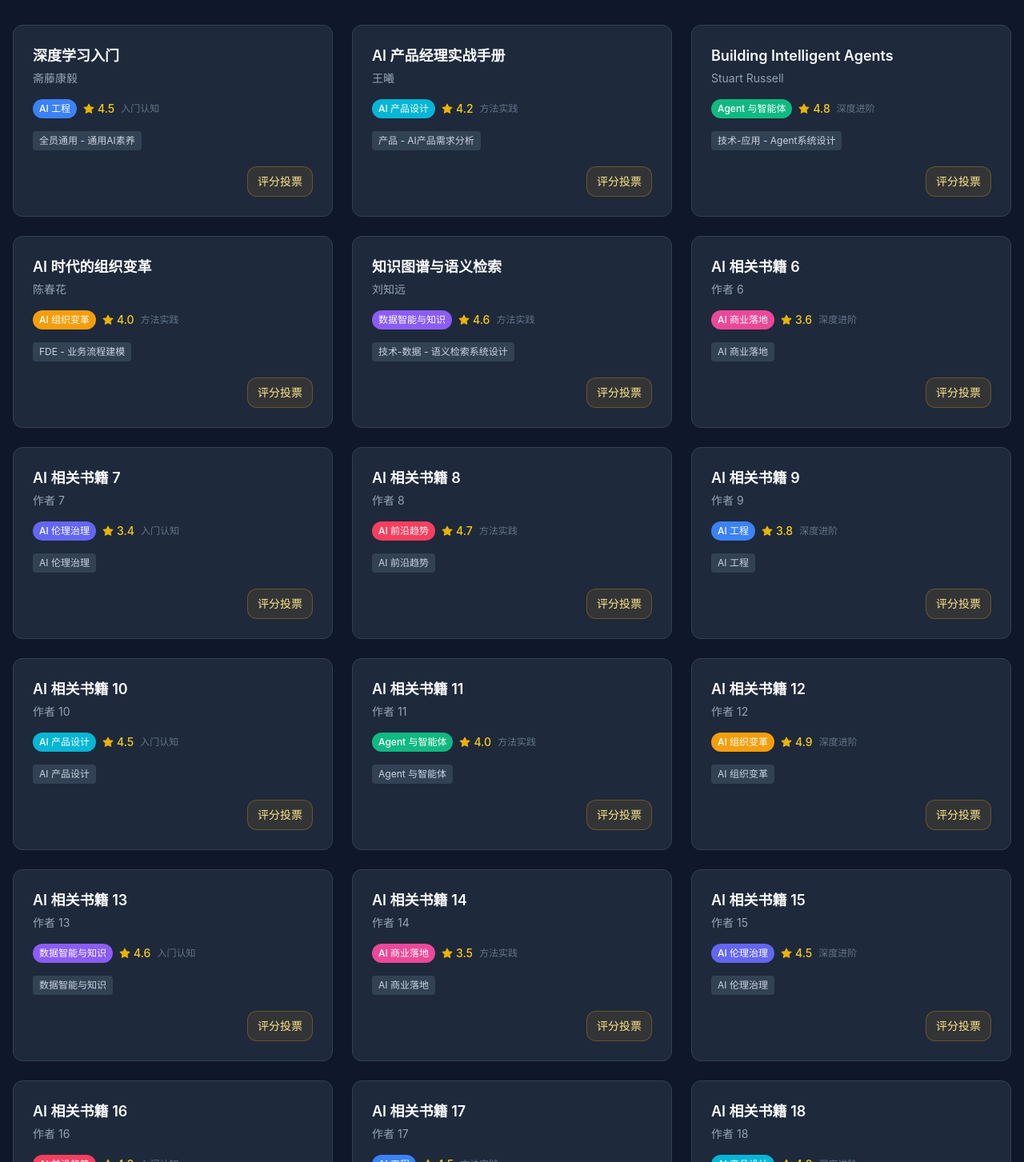
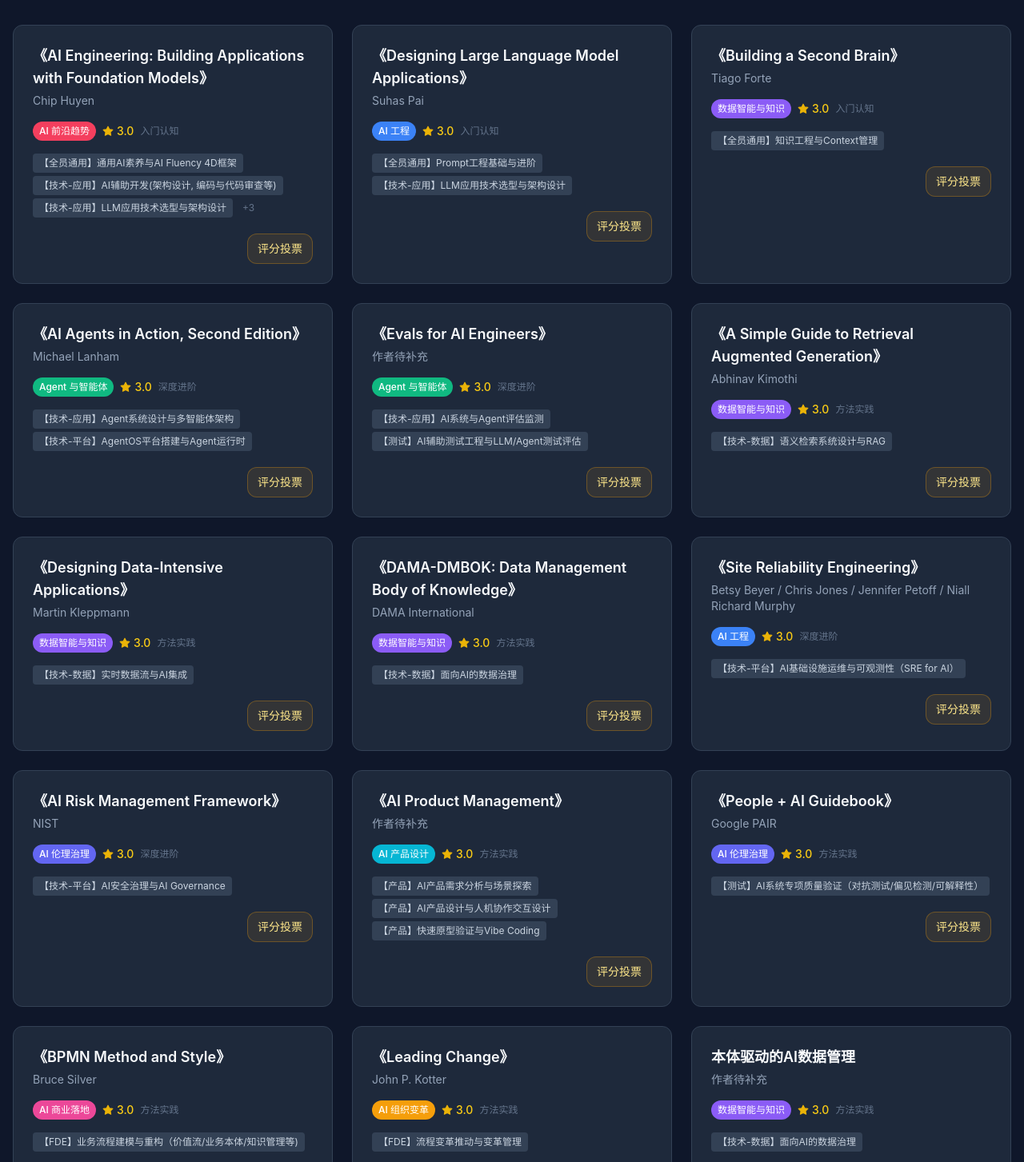
Before and after one commit to Sijie0607/AI-Native-Radar-YFversion, a React (Vite) app: page /list in a window 1280 px wide. Shown: the part 597-2050 px from the top of the page at 80% size. Built offline with nearby package versions, Linux system fonts and the light colour scheme.

Commit message:
chore: sync current changes before GitHub push

```diff
--- a/src/mocks/mockData.ts
+++ b/src/mocks/mockData.ts
@@ -1,5 +1,15 @@
-import { Book, Domain } from '../types';
+import { Book, DifficultyLevel, Domain, Recommendation } from '../types';
 import { DOMAINS } from '../constants';
+
+interface ImportedBookSeed {
+  title: string;
+  author: string;
+  themes: string[];
+  degree: string;
+  reason: string;
+  link?: string;
+  recommenders: string[];
+}
 
 const DOMAIN_BOOK_METADATA: Record<
   Domain,
@@ -56,6 +66,300 @@
   };
 }
 
+const IMPORTED_BOOKS: ImportedBookSeed[] = [
+  {
+    title: '《AI Engineering: Building Applications with Foundation Models》',
+    author: 'Chip Huyen',
+    themes: [
+      '【全员通用】通用AI素养与AI Fluency 4D框架',
+      '【技术-应用】AI辅助开发(架构设计,  编码与代码审查等)',
+      '【技术-应用】LLM应用技术选型与架构设计',
+      '【技术-平台】LLMOps平台设计与模型全生命周期管理',
+      '【技术-平台】模型推理优化与加速（量化/推理服务）',
+      '【FDE】AI应用生产部署与交付实施',
+    ],
+    degree: '⭐⭐⭐',
+    reason: '来自AI-Native能力模型_学习进阶路径与参考资料库的官方推荐',
+    recommenders: [],
+  },
+  {
+    title: '《Designing Large Language Model Applications》',
+    author: 'Suhas Pai',
+    themes: ['【全员通用】Prompt工程基础与进阶', '【技术-应用】LLM应用技术选型与架构设计'],
+    degree: '⭐⭐⭐',
+    reason: '来自AI-Native能力模型_学习进阶路径与参考资料库的官方推荐',
+    recommenders: [],
+  },
+  {
+    title: '《Building a Second Brain》',
+    author: 'Tiago Forte',
+    themes: ['【全员通用】知识工程与Context管理'],
+    degree: '⭐⭐⭐',
+    reason: '来自AI-Native能力模型_学习进阶路径与参考资料库的官方推荐',
+    recommenders: [],
+  },
+  {
+    title: '《AI Agents in Action, Second Edition》',
+    author: 'Michael Lanham',
+    themes: ['【技术-应用】Agent系统设计与多智能体架构', '【技术-平台】AgentOS平台搭建与Agent运行时'],
+    degree: '⭐⭐⭐',
+    reason: '来自AI-Native能力模型_学习进阶路径与参考资料库的官方推荐',
+    recommenders: [],
+  },
+  {
+    title: '《Evals for AI Engineers》',
+    author: '作者待补充',
+    themes: ['【技术-应用】AI系统与Agent评估监测', '【测试】AI辅助测试工程与LLM/Agent测试评估'],
+    degree: '⭐⭐⭐',
+    reason: '来自AI-Native能力模型_学习进阶路径与参考资料库的官方推荐',
+    recommenders: [],
+  },
+  {
+    title: '《A Simple Guide to Retrieval Augmented Generation》',
+    author: 'Abhinav Kimothi',
+    themes: ['【技术-数据】语义检索系统设计与RAG'],
+    degree: '⭐⭐⭐',
+    reason: '来自AI-Native能力模型_学习进阶路径与参考资料库的官方推荐',
+    recommenders: [],
+  },
+  {
+    title: '《Designing Data-Intensive Applications》',
+    author: 'Martin Kleppmann',
+    themes: ['【技术-数据】实时数据流与AI集成'],
+    degree: '⭐⭐⭐',
+    reason: '来自AI-Native能力模型_学习进阶路径与参考资料库的官方推荐',
+    recommenders: [],
+  },
+  {
+    title: '《DAMA-DMBOK: Data Management Body of Knowledge》',
+    author: 'DAMA International',
+    themes: ['【技术-数据】面向AI的数据治理'],
+    degree: '⭐⭐⭐',
+    reason: '来自AI-Native能力模型_学习进阶路径与参考资料库的官方推荐',
+    recommenders: [],
+  },
+  {
+    title: '《Site Reliability Engineering》',
+    author: 'Betsy Beyer / Chris Jones / Jennifer Petoff / Niall Richard Murphy',
+    themes: ['【技术-平台】AI基础设施运维与可观测性（SRE for AI）'],
+    degree: '⭐⭐⭐',
+    reason: '来自AI-Native能力模型_学习进阶路径与参考资料库的官方推荐',
+    recommenders: [],
+  },
+  {
+    title: '《AI Risk Management Framework》',
+    author: 'NIST',
+    themes: ['【技术-平台】AI安全治理与AI Governance'],
+    degree: '⭐⭐⭐',
+    reason: '来自AI-Native能力模型_学习进阶路径与参考资料库的官方推荐',
+    recommenders: [],
+  },
+  {
+    title: '《AI Product Management》',
+    author: '作者待补充',
+    themes: ['【产品】AI产品需求分析与场景探索', '【产品】AI产品设计与人机协作交互设计', '【产品】快速原型验证与Vibe Coding'],
+    degree: '⭐⭐⭐',
+    reason: '来自AI-Native能力模型_学习进阶路径与参考资料库的官方推荐',
+    recommenders: [],
+  },
+  {
+    title: '《People + AI Guidebook》',
+    author: 'Google PAIR',
+    themes: ['【测试】AI系统专项质量验证（对抗测试/偏见检测/可解释性）'],
+    degree: '⭐⭐⭐',
+    reason: '来自AI-Native能力模型_学习进阶路径与参考资料库的官方推荐',
+    recommenders: [],
+  },
+  {
+    title: '《BPMN Method and Style》',
+    author: 'Bruce Silver',
+    themes: ['【FDE】业务流程建模与重构（价值流/业务本体/知识管理等)'],
+    degree: '⭐⭐⭐',
+    reason: '来自AI-Native能力模型_学习进阶路径与参考资料库的官方推荐',
+    recommenders: [],
+  },
+  {
+    title: '《Leading Change》',
+    author: 'John P. Kotter',
+    themes: ['【FDE】流程变革推动与变革管理'],
+    degree: '⭐⭐⭐',
+    reason: '来自AI-Native能力模型_学习进阶路径与参考资料库的官方推荐',
+    recommenders: [],
+  },
+  {
+    title: '本体驱动的AI数据管理',
+    author: '作者待补充',
+    themes: ['【技术-数据】面向AI的数据治理'],
+    degree: '⭐⭐⭐',
+    reason: 'AI时代，数据管理已发生重大变化，基于本体驱动的AI数据管理将是未来的主要方向之一',
+    link: 'https://baike.baidu.com/item/%E6%9C%AC%E4%BD%93%E9%A9%B1%E5%8A%A8%E7%9A%84AI%E6%95%B0%E6%8D%AE%E7%AE%A1%E7%90%86/67865910',
+    recommenders: ['张为普'],
+  },
+  {
+    title: '《Hands-On Large Language Models》',
+    author: 'Jay Alammar / Maarten Grootendorst',
+    themes: ['【全员通用】通用AI素养与AI Fluency 4D框架'],
+    degree: '⭐⭐⭐⭐',
+    reason: '构建对transformers与embeddings如何处理文本的"可视直觉"。Jay Alammar以机器学习可视化指南闻名，本书把这种可视方法贯穿LLM全生命周期，把抽象数学讲得很"落地"。',
+    link: 'https://www.oreilly.com/library/view/hands-on-large-language/9781098150969/',
+    recommenders: ['张娜'],
+  },
+  {
+    title: "《LLM Engineer's Handbook》",
+    author: 'Paul Iusztin / Maxime Labonne',
+    themes: ['【技术-应用】AI辅助开发(架构设计,  编码与代码审查等)'],
+    degree: '⭐⭐⭐⭐',
+    reason: '动手实现完整的数据与fine-tuning生命周期。手把手带你构建开源系统LLM Twin，从数据收集到模型部署的完整生命周期。你会学到SFT与preference alignment的实用差异，以及parameter-efficient fine-tuning。',
+    link: 'https://www.packtpub.com/en-US/product/llm-engineers-handbook-9781836200079',
+    recommenders: ['张娜'],
+  },
+  {
+    title: '《Designing Multi-Agent Systems》',
+    author: 'Victor Dibia',
+    themes: ['【技术-应用】Agent系统设计与多智能体架构'],
+    degree: '⭐⭐⭐⭐',
+    reason: '从零学习agent architecture的第一性原理。Victor Dibia是微软首席研究员、AutoGen Studio作者，本书走first-principles路子：从零实现feature-complete的agent库。覆盖collaboration、observability、interruptibility等模式。',
+    link: 'https://www.manning.com/books/designing-multi-agent-systems',
+    recommenders: ['张娜'],
+  },
+  {
+    title: '《Building Agentic AI》',
+    author: 'Sinan Ozdemir',
+    themes: ['【技术-应用】Agent系统设计与多智能体架构'],
+    degree: '⭐⭐⭐⭐',
+    reason: '为企业环境优化agent workflows。Sinan Ozdemir带你超越基本chatbots，构建能产生可量化业务价值的autonomous agents。覆盖multimodal AI、quantization、speculative decoding等优化。',
+    link: 'https://www.informit.com/store/building-agentic-ai-workflows-fine-tuning-optimization-9780135489772',
+    recommenders: ['张娜'],
+  },
+  {
+    title: '《Agentic AI Engineering》',
+    author: 'Yi Zhou',
+    themes: ['【技术-应用】AI系统与Agent评估监测'],
+    degree: '⭐⭐⭐⭐',
+    reason: '让agents扛住真实世界与合规审计。Yi Zhou提出Agentic Stack、Agentic Maturity Ladder、Trust Envelope。你会为"运动中的信任"而工程化——让系统在不确定中推理、又能负责任地自适应。',
+    link: 'https://argolong.com/agentic-engineering-book',
+    recommenders: ['张娜'],
+  },
+  {
+    title: '《LLMOps: Managing Large Language Models in Production》',
+    author: 'Abi Aryan',
+    themes: ['【技术-平台】LLMOps平台设计与模型全生命周期管理'],
+    degree: '⭐⭐⭐⭐',
+    reason: '在真金白银场景下让LLM systems平稳运行。Abi Aryan讲清新的LLMOps学科：如何处理prompt drift、如何运行automated regression tests。传统MLOps面对generative AI会"土崩瓦解"。',
+    link: 'https://www.oreilly.com/library/view/llmops/9781098154165/',
+    recommenders: ['张娜'],
+  },
+  {
+    title: '《AI Systems Performance Engineering》',
+    author: 'Chris Fregly',
+    themes: ['【技术-平台】模型推理优化与加速（量化/推理服务）'],
+    degree: '⭐⭐⭐⭐',
+    reason: '在hardware、software、algorithms三层做硬核优化。Chris Fregly深入GPU memory management、CUDA kernels与基于PyTorch的算法。你会学会profile、诊断并清除复杂AI pipelines的performance bottlenecks。',
+    recommenders: ['张娜'],
+  },
+  {
+    title: '《Generative AI Design Patterns》',
+    author: 'Valliappa Lakshmanan / Hannes Hapke',
+    themes: ['【技术-应用】LLM应用技术选型与架构设计'],
+    degree: '⭐⭐⭐⭐',
+    reason: '32个成熟的设计模式，直击你每天遇到的挑战：hallucinations、nondeterministic responses、knowledge cutoffs。每个pattern都描述特定问题、给出带代码的验证解，并讨论取舍。你和团队会拥有共享词汇。',
+    recommenders: ['张娜'],
+  },
+  {
+    title: '《Mastering Retrieval-Augmented Generation》',
+    author: 'Ranajoy Bose',
+    themes: ['【技术-数据】语义检索系统设计与RAG'],
+    degree: '⭐⭐⭐⭐',
+    reason: '把RAG从周末原型扩到企业级生产系统。Ranajoy Bose系统讲解document processing与vector optimization的成熟技巧，覆盖graph-based approaches与multi-modal systems等高级检索策略。你会学到如何fine-tune embedding models。',
+    recommenders: ['张娜'],
+  },
+  {
+    title: '《System Design For Large Language Models》',
+    author: 'Marc Rolland',
+    themes: ['【技术-应用】LLM应用技术选型与架构设计'],
+    degree: '⭐⭐⭐⭐',
+    reason: '把prompts当成"严肃的系统边界"，而非"文案活儿"。Marc Rolland构建严谨的systems框架，汲取systems engineering、safety analysis、control theory的方法。你会打造让failure"可被观测"的observability mechanisms。',
+    recommenders: ['张娜'],
+  },
+];
+
+function mapThemeToDomain(theme: string): Domain {
+  if (theme.includes('Agent系统设计') || theme.includes('AgentOS') || theme.includes('Agent评估')) {
+    return 'agent-and-intelligent-systems';
+  }
+  if (
+    theme.includes('知识工程') ||
+    theme.includes('语义检索') ||
+    theme.includes('实时数据流') ||
+    theme.includes('数据治理')
+  ) {
+    return 'data-intelligence-and-knowledge';
+  }
+  if (theme.includes('AI安全治理') || theme.includes('Governance') || theme.includes('质量验证')) {
+    return 'ai-ethics-and-governance';
+  }
+  if (theme.includes('流程变革') || theme.includes('变革管理')) {
+    return 'ai-organizational-transformation';
+  }
+  if (theme.includes('业务流程建模') || theme.includes('交付实施')) {
+    return 'ai-business-implementation';
+  }
+  if (theme.includes('产品') || theme.includes('Vibe Coding')) {
+    return 'ai-product-design';
+  }
+  if (theme.includes('AI Fluency') || theme.includes('通用AI素养')) {
+    return 'ai-frontier-trends';
+  }
+  return 'ai-engineering';
+}
+
+function mapThemeToDifficulty(theme: string): DifficultyLevel {
+  if (theme.includes('通用AI素养') || theme.includes('Prompt工程') || theme.includes('知识工程')) {
+    return 1;
+  }
+  if (
+    theme.includes('技术-平台') ||
+    theme.includes('Agent系统设计') ||
+    theme.includes('AgentOS') ||
+    theme.includes('Agent评估')
+  ) {
+    return 3;
+  }
+  return 2;
+}
+
+function scoreFromDegree(degree: string): number {
+  if (degree.includes('⭐⭐⭐⭐')) {
+    return 4;
+  }
+  return 3;
+}
+
+function buildReasonShort(reason: string): string {
+  if (reason.includes('官方推荐')) {
+    return 'AI-Native 官方资料库推荐';
+  }
+  const normalized = reason.replace(/。+/g, '。').trim();
+  const firstSentence = normalized.split('。')[0]?.trim() || normalized;
+  return firstSentence.length > 30 ? `${firstSentence.slice(0, 30)}...` : firstSentence;
+}
+
+function buildImportedRecommendations(
+  seed: ImportedBookSeed,
+  score: number,
+  recommendationIdStart: number,
+): Recommendation[] {
+  const recommenders = seed.recommenders.length > 0 ? seed.recommenders : ['AI-Native 官方资料库'];
+  return recommenders.map((recommender, index) => ({
+    id: `import-rec-${recommendationIdStart + index}`,
+    recommender,
+    isAnonymous: false,
+    reason: seed.reason,
+    score,
+    recommendedAt: '2026-07-18',
+  }));
+}
+
 // 计算书籍在雷达图上的位置
 function calculatePosition(
   sectorIndex: number,
@@ -79,168 +383,7 @@
   };
 }
 
-export const MOCK_BOOKS: Book[] = [
-  {
-    id: '1',
-    title: '深度学习入门',
-    subtitle: '基于 Python 的理论与实现',
-    author: '斋藤康毅',
-    cover: 'https://images.unsplash.com/photo-1544716278-ca5e3f4abd8c?w=200&h=300&fit=crop',
-    domain: 'ai-engineering',
-    difficultyLevel: 1,
-    sectorIndex: 0,
-    ringIndex: 0,
-    x: calculatePosition(0, 0).x,
-    y: calculatePosition(0, 0).y,
-    recommendationScore: 4.5,
-    reasonShort: 'AI 入门必读，通俗易懂',
-    reasonFull: '这本书是深度学习入门的最佳选择，从基础的神经网络概念讲起，配有大量 Python 代码示例。不需要深厚的数学背景也能理解。',
-    fitFor: ['AI 初学者', '应用开发者', '技术产品经理'],
-    takeaways: ['理解神经网络基本原理', '掌握深度学习入门路径', '建立 AI 工程基础认知'],
-    contentType: '书籍',
-    tags: ['深度学习', '工程入门', 'Python', '神经网络'],
-    votesCount: 128,
-    competenceThemes: ['全员通用 - 通用AI素养'],
-    recommendations: [
-      {
-        id: 'r1',
-        recommender: '张明',
-        isAnonymous: false,
-        reason: '深度学习领域的经典入门教材，系统全面。',
-        score: 5,
-        recommendedAt: '2024-01-15',
-      },
-    ],
-  },
-  {
-    id: '2',
-    title: 'AI 产品经理实战手册',
-    subtitle: '',
-    author: '王曦',
-    cover: 'https://images.unsplash.com/photo-1589998059171-988d887dfdf5?w=200&h=300&fit=crop',
-    domain: 'ai-product-design',
-    difficultyLevel: 2,
-    sectorIndex: 1,
-    ringIndex: 1,
-    x: calculatePosition(1, 1).x,
-    y: calculatePosition(1, 1).y,
-    recommendationScore: 4.2,
-    reasonShort: 'AI PM 必备，系统性强',
-    reasonFull: '从产品视角讲解 AI 产品设计，包含大量实战案例，帮助产品经理理解技术边界和设计原则。',
-    fitFor: ['AI 产品经理', '产品设计师', '转型 PM'],
-    takeaways: ['掌握 AI 产品设计方法', '理解技术协作边界', '建立 AI 落地判断框架'],
-    contentType: '书籍',
-    tags: ['AI 产品', '产品设计', '方法论', '场景落地'],
-    votesCount: 95,
-    competenceThemes: ['产品 - AI产品需求分析'],
-    recommendations: [
-      {
-        id: 'r2',
-        recommender: '李华',
-        isAnonymous: false,
-        reason: '非常适合AI产品经理入门，案例丰富。',
-        score: 4,
-        recommendedAt: '2024-02-01',
-      },
-    ],
-  },
-  {
-    id: '3',
-    title: 'Building Intelligent Agents',
-    subtitle: '',
-    author: 'Stuart Russell',
-    cover: 'https://images.unsplash.com/photo-1481627834876-b7833e8f5570?w=200&h=300&fit=crop',
-    domain: 'agent-and-intelligent-systems',
-    difficultyLevel: 3,
-    sectorIndex: 2,
-    ringIndex: 2,
-    x: calculatePosition(2, 2).x,
-    y: calculatePosition(2, 2).y,
-    recommendationScore: 4.8,
-    reasonShort: 'Agent 领域权威著作',
-    reasonFull: '全面讲解智能体系统设计，从理论到实践，是 Agent 开发的必读之作。',
-    fitFor: ['AI 工程师', '智能体开发者', '系统架构师'],
-    takeaways: ['理解智能体架构设计', '掌握多智能体协作思路', '建立任务决策认知'],
-    contentType: '书籍',
-    tags: ['Agent', '智能体', '多智能体', '任务规划'],
-    votesCount: 156,
-    competenceThemes: ['技术-应用 - Agent系统设计'],
-    recommendations: [
-      {
-        id: 'r3',
-        recommender: '王芳',
-        isAnonymous: false,
-        reason: '当前最实用的Agent设计指南。',
-        score: 5,
-        recommendedAt: '2024-02-10',
-      },
-    ],
-  },
-  {
-    id: '4',
-    title: 'AI 时代的组织变革',
-    subtitle: '',
-    author: '陈春花',
-    cover: 'https://images.unsplash.com/photo-1456513080510-7bf3a84b82f8?w=200&h=300&fit=crop',
-    domain: 'ai-organizational-transformation',
-    difficultyLevel: 2,
-    sectorIndex: 3,
-    ringIndex: 1,
-    x: calculatePosition(3, 1).x,
-    y: calculatePosition(3, 1).y,
-    recommendationScore: 4.0,
-    reasonShort: '组织 AI 转型必读',
-    reasonFull: '从管理学角度讲解企业如何在 AI 时代进行组织变革和能力升级。',
-    fitFor: ['业务管理者', '组织发展负责人', '转型项目负责人'],
-    takeaways: ['理解组织转型关键机制', '建立 AI 时代组织认知', '掌握变革推进基本方法'],
-    contentType: '书籍',
-    tags: ['组织变革', 'AI 转型', '管理升级', '变革管理'],
-    votesCount: 78,
-    competenceThemes: ['FDE - 业务流程建模'],
-    recommendations: [
-      {
-        id: 'r4',
-        recommender: '赵强',
-        isAnonymous: false,
-        reason: '从组织角度理解AI变革。',
-        score: 4,
-        recommendedAt: '2024-02-15',
-      },
-    ],
-  },
-  {
-    id: '5',
-    title: '知识图谱与语义检索',
-    subtitle: '',
-    author: '刘知远',
-    cover: 'https://images.unsplash.com/photo-1518770660439-4636190af475?w=200&h=300&fit=crop',
-    domain: 'data-intelligence-and-knowledge',
-    difficultyLevel: 2,
-    sectorIndex: 4,
-    ringIndex: 1,
-    x: calculatePosition(4, 1).x,
-    y: calculatePosition(4, 1).y,
-    recommendationScore: 4.6,
-    reasonShort: 'RAG 系统必备知识',
-    reasonFull: '系统讲解知识图谱构建和语义检索技术，是学习 RAG 系统的必备参考书。',
-    fitFor: ['算法工程师', '数据工程师', 'AI 应用开发者'],
-    takeaways: ['理解知识组织基本方法', '掌握语义检索核心原理', '建立 RAG 设计认知'],
-    contentType: '书籍',
-    tags: ['知识图谱', '语义检索', 'RAG', '数据智能'],
-    votesCount: 112,
-    competenceThemes: ['技术-数据 - 语义检索系统设计'],
-    recommendations: [
-      {
-        id: 'r5',
-        recommender: '孙丽',
-        isAnonymous: false,
-        reason: 'RAG系统必备的基础知识。',
-        score: 5,
-        recommendedAt: '2024-02-20',
-      },
-    ],
-  },
-];
+export const MOCK_BOOKS: Book[] = [];
 
 // 生成更多模拟书籍
 export function generateMockBooks(): Book[] {
@@ -252,50 +395,45 @@
     slotCountMap.set(key, (slotCountMap.get(key) || 0) + 1);
   });
 
-  // 添加更多模拟书籍
-  for (let i = 6; i <= 20; i++) {
-    const sectorIndex = (i - 1) % 8;
-    const ringIndex = (i - 1) % 3;
-    const domain = DOMAINS[sectorIndex].id as Domain;
+  // 添加 Excel 导入的真实书籍数据
+  IMPORTED_BOOKS.forEach((seed, index) => {
+    const primaryTheme = seed.themes[0] || '';
+    const domain = mapThemeToDomain(primaryTheme);
+    const difficultyLevel = mapThemeToDifficulty(primaryTheme);
+    const ringIndex = difficultyLevel - 1;
+    const sectorIndex = DOMAINS.findIndex((item) => item.id === domain);
     const key = `${sectorIndex}-${ringIndex}`;
     const slotIndex = slotCountMap.get(key) || 0;
     const pos = calculatePosition(sectorIndex, ringIndex, slotIndex);
     const structuredMetadata = getStructuredBookMetadata(domain);
+    const recommendationScore = scoreFromDegree(seed.degree);
+    const recommendations = buildImportedRecommendations(seed, recommendationScore, index * 10);
     slotCountMap.set(key, slotIndex + 1);
 
     books.push({
-      id: String(i),
-      title: `AI 相关书籍 ${i}`,
+      id: `imported-${index + 1}`,
+      title: seed.title,
       subtitle: '',
-      author: `作者 ${i}`,
-      cover: `https://images.unsplash.com/photo-${1500000000000 + i * 1000}?w=200&h=300&fit=crop`,
+      author: seed.author,
       domain,
-      difficultyLevel: (ringIndex + 1) as any,
+      difficultyLevel,
       sectorIndex,
       ringIndex,
       x: pos.x,
       y: pos.y,
-      recommendationScore: 3 + Math.random() * 2,
-      reasonShort: '这是一本值得阅读的 AI 书籍',
-      reasonFull: '这本书详细讲解了 AI 相关的重要概念和实践方法，适合相关领域的从业者阅读。',
+      recommendationScore,
+      reasonShort: buildReasonShort(seed.reason),
+      reasonFull: seed.reason,
       fitFor: structuredMetadata.fitFor,
       takeaways: structuredMetadata.takeaways,
       contentType: '书籍',
       tags: structuredMetadata.tags,
-      votesCount: Math.floor(Math.random() * 100),
-      competenceThemes: [DOMAINS[sectorIndex].name],
-      recommendations: [
-        {
-          id: `r${i}`,
-          recommender: `推荐人 ${i}`,
-          isAnonymous: Math.random() > 0.5,
-          reason: '这本书很有价值，推荐阅读。',
-          score: 3 + Math.floor(Math.random() * 3),
-          recommendedAt: '2024-01-01',
-        },
-      ],
+      votesCount: recommendations.length,
+      sourceNote: seed.link || '来源：AI-Native读书雷达资料共建表',
+      competenceThemes: seed.themes,
+      recommendations,
     });
-  }
+  });
 
   return books;
 }
--- a/src/pages/Home/index.tsx
+++ b/src/pages/Home/index.tsx
@@ -115,7 +115,9 @@
 
             {/* 右侧：雷达图 */}
             <div className="min-w-0 flex-1">
-              <RadarChart />
+              <div className="mx-auto w-full max-w-[720px] xl:max-w-[760px]">
+                <RadarChart />
+              </div>
             </div>
           </div>
         </div>
```
Also changed, not shown: 1 other file (tests, documents, lock files or other folders).
